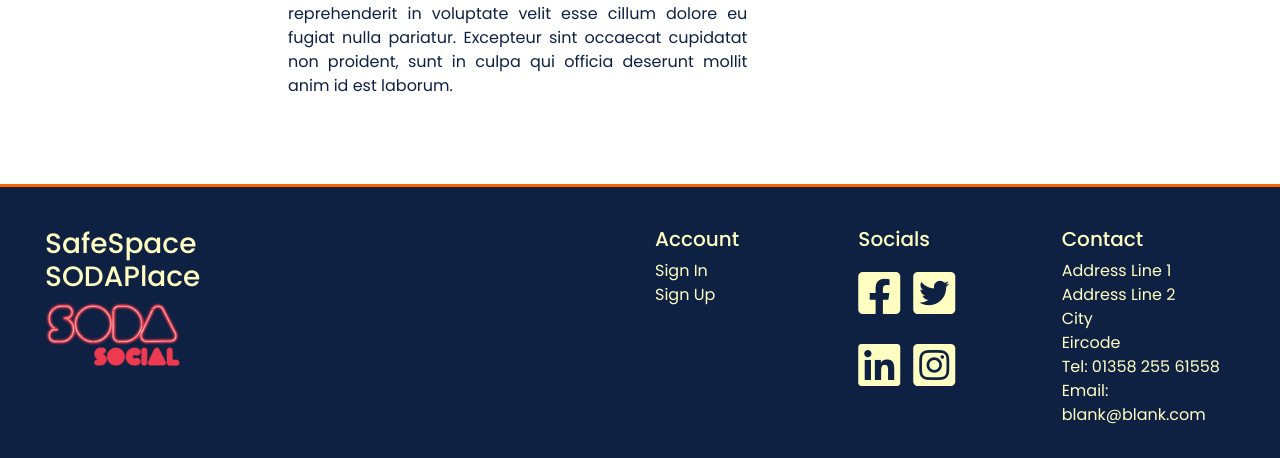
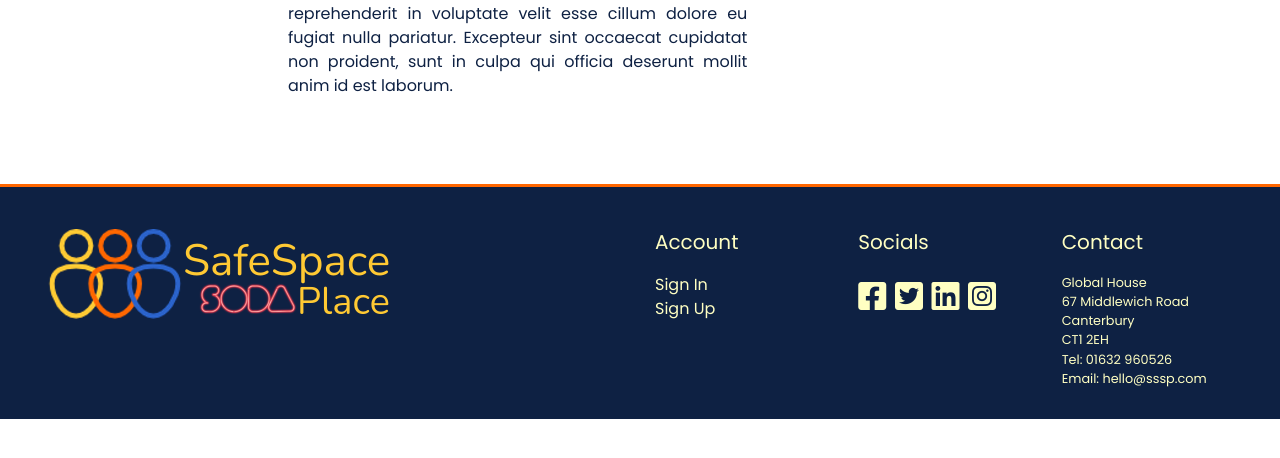
Before and after one commit to Dee-McG/SafeSpaceSODAPlace, a Django app: page / in a window 1280 px wide. Shown: the part 2233-2691 px from the top of the page. After the commit the page ends 2652 px from the top, so only its background shows below. Run offline with Django 3.2, Linux system fonts and the light colour scheme; some libraries are stand-ins or nearby versions.

Commit message:
CHG: update footer address, logo & headings

```diff
--- a/static/css/style.css
+++ b/static/css/style.css
@@ -102,15 +102,22 @@ footer a:hover {
     text-decoration: none;
 }
 
-.soda-logo-footer {
-    width: 135px;
+.footer-cols img {
+    max-width: 100%;
+}
+
+.footer-col-header {
+    font-size: 1.25rem;
 }
 
 .footer-socials {
-    font-size: 3rem;
+    font-size: 2rem;
     display: inline;
 }
 
+.address-col li {
+    font-size: .8rem;
+}
 
 /* INDEX.HTML */
 
--- a/templates/footer.html
+++ b/templates/footer.html
@@ -1,10 +1,11 @@
+{% load static %}
+
 <div class="row mx-auto">
     <div class="col-12 col-md-3 col-lg-6 footer-cols">
-        <h3>SafeSpace<br>SODAPlace</h3>
-        <img class="soda-logo-footer" src="/media/soda-social-logo.png" alt="SODA Social logo">
+        <img class="soda-logo-footer" src="{% static 'img/ss-full-logo.png' %}" alt="SODA Social logo">
     </div>
     <div class="col-12 col-md-3 col-lg-2 footer-cols">
-        <h5>Account</h5>
+        <p class="footer-col-header">Account</p>
         <ul class="list-unstyled">
             {% if user.is_authenticated %}
             <li><a href="{% url 'account_email' %}">Change E-mail</a></li>
@@ -16,10 +17,10 @@
         </ul>
     </div>
     <div class="col-12 col-md-3 col-lg-2 footer-cols">
-        <h5>Socials</h5>
+        <p class="footer-col-header">Socials</p>
         <ul class="list-unstyled">
             <li class="footer-socials">
-                <a href="https://www.facebook.com/" target="blank" >
+                <a href="https://www.facebook.com/" target="blank">
                     <i class="fab fa-facebook-square"></i>
                     <span class="sr-only">Facebook - Opens in new tab</span>
                 </a>
@@ -30,7 +31,6 @@
                     <span class="sr-only">Twitter - Opens in new tab</span>
                 </a>
             </li>
-            <br>
             <li class="footer-socials">
                 <a href="https://linkedin.com" target="blank">
                     <i class="fab fa-linkedin"></i>
@@ -45,15 +45,15 @@
             </li>
         </ul>
     </div>
-    <div class="col-12 col-md-3 col-lg-2 footer-cols">
-        <h5>Contact</h5>
+    <div class="col-12 col-md-3 col-lg-2 footer-cols address-col">
+        <p class="footer-col-header">Contact</p>
         <ul class="list-unstyled">
-            <li>Address Line 1</li>
-            <li>Address Line 2</li>
-            <li>City</li>
-            <li>Eircode</li>
-            <li>Tel: 01358 255 61558</li>
-            <li>Email: blank@blank.com</li>
+            <li>Global House</li>
+            <li>67 Middlewich Road</li>
+            <li>Canterbury</li>
+            <li>CT1 2EH</li>
+            <li><a href="tel:01632960526" alt="business phone number">Tel: 01632 960526</a></li>
+            <li><a href="mailto:hello@sssp.com" alt="business email">Email: hello@sssp.com</a></li>
         </ul>
     </div>
 </div>
```
